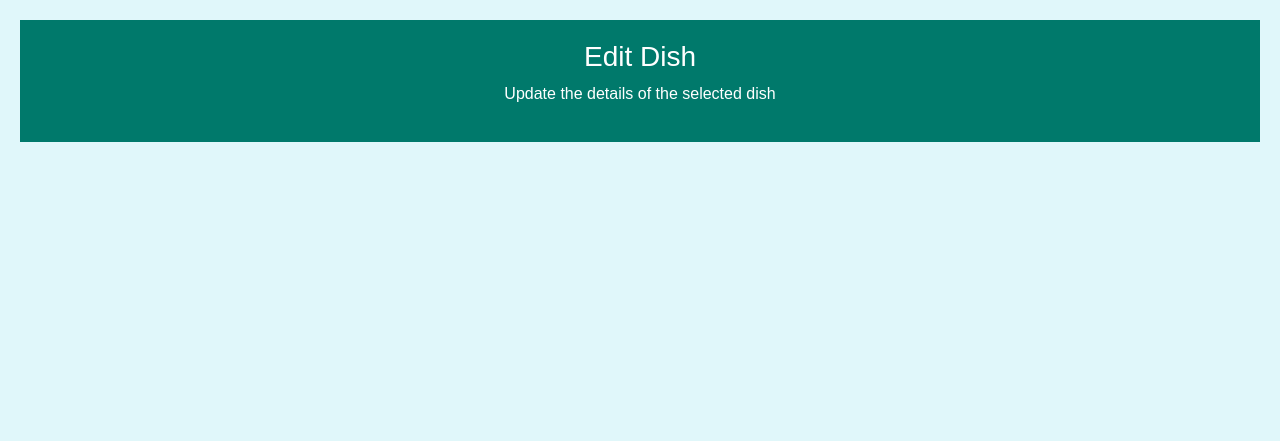
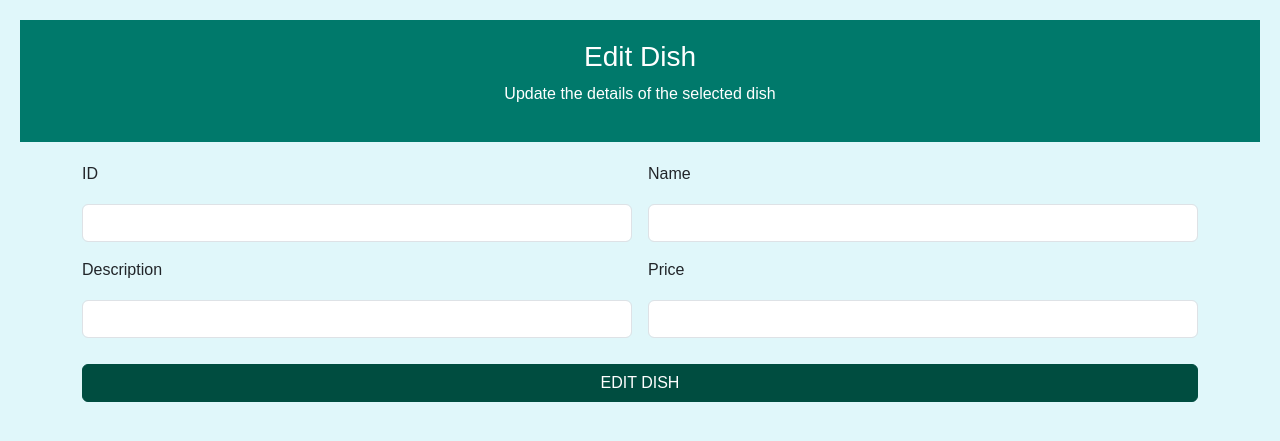
Before and after one commit to MatteoVerini/Progetto-Python, a Flask app: template templates/edit_menu.html in a window 1280 px wide. Shown: the top 441 px of the page. Run offline with Flask 3, Linux system fonts and the light colour scheme; the template is opened without the code that fills it, so the values that code supplies are empty.

Commit message:
Edit_menu Container

```diff
--- a/templates/edit_menu.html
+++ b/templates/edit_menu.html
@@ -42,6 +42,32 @@
         <p>Update the details of the selected dish</p>
     </div>
 
+    <div class="container">
+        <form action="/update/{{ item.id }}" method="post" class="mb-4">
+            <div class="row g-3">
+                <div class="col-md-6">
+                    <label for="id" class="form-label">ID</label>
+                    <input type="text" id="id" class="form-control" value="{{ item.id }}" name="id" readonly>
+                </div>
+                <div class="col-md-6">
+                    <label for="name" class="form-label">Name</label>
+                    <input type="text" id="name" class="form-control" value="{{ item.name }}" name="name" required>
+                </div>
+                <div class="col-md-6">
+                    <label for="description" class="form-label">Description</label>
+                    <input type="text" id="description" class="form-control" value="{{ item.description }}" name="description" required>
+                </div>
+                <div class="col-md-6">
+                    <label for="price" class="form-label">Price</label>
+                    <input type="number" id="price" class="form-control" step="0.01" value="{{ item.price }}" name="price" required>
+                </div>
+                <div class="col-12">
+                    <button type="submit" class="btn btn-primary w-100">EDIT DISH</button>
+                </div>
+            </div>
+        </form>
+    </div>
+
 
 </body>
 </html>
```
